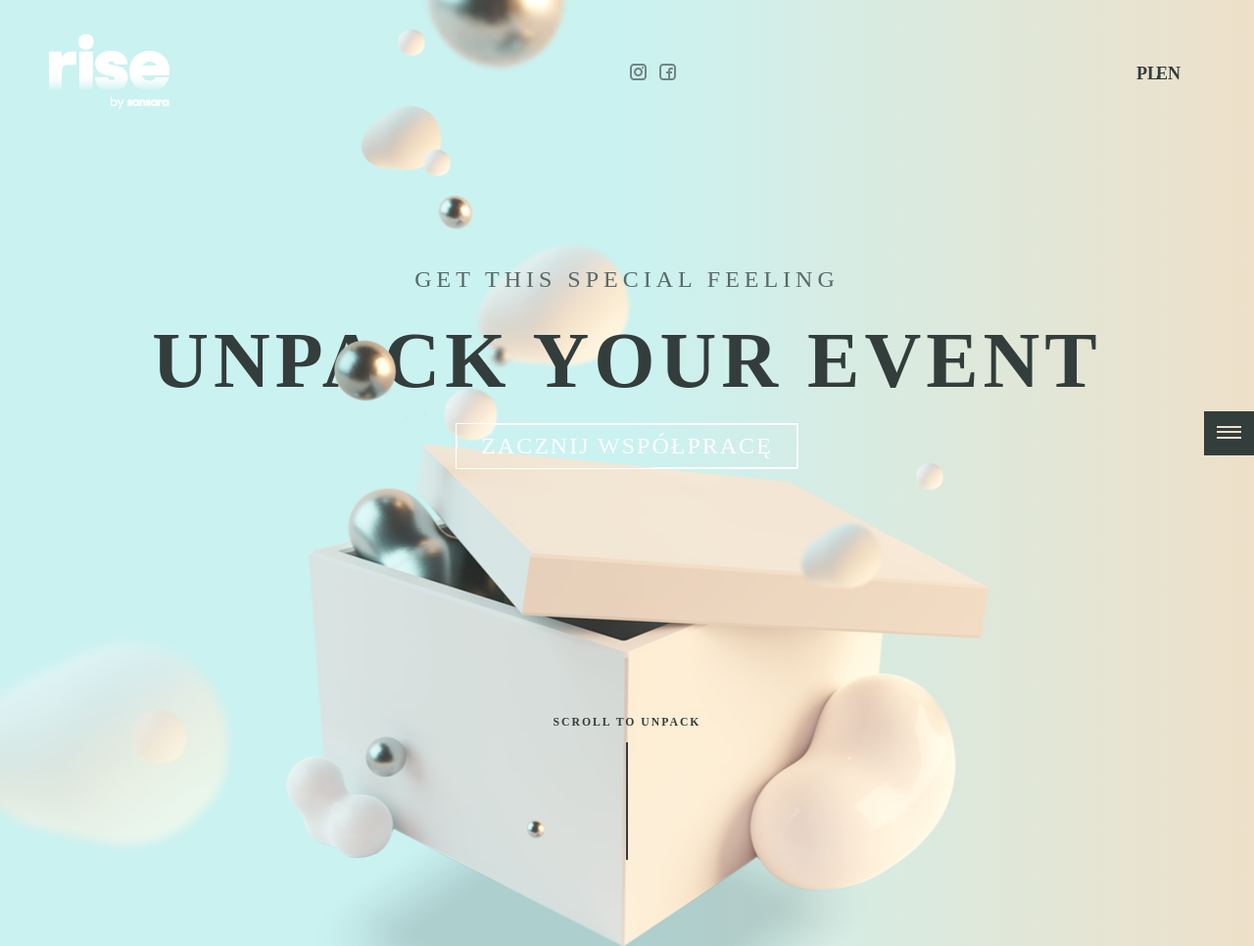
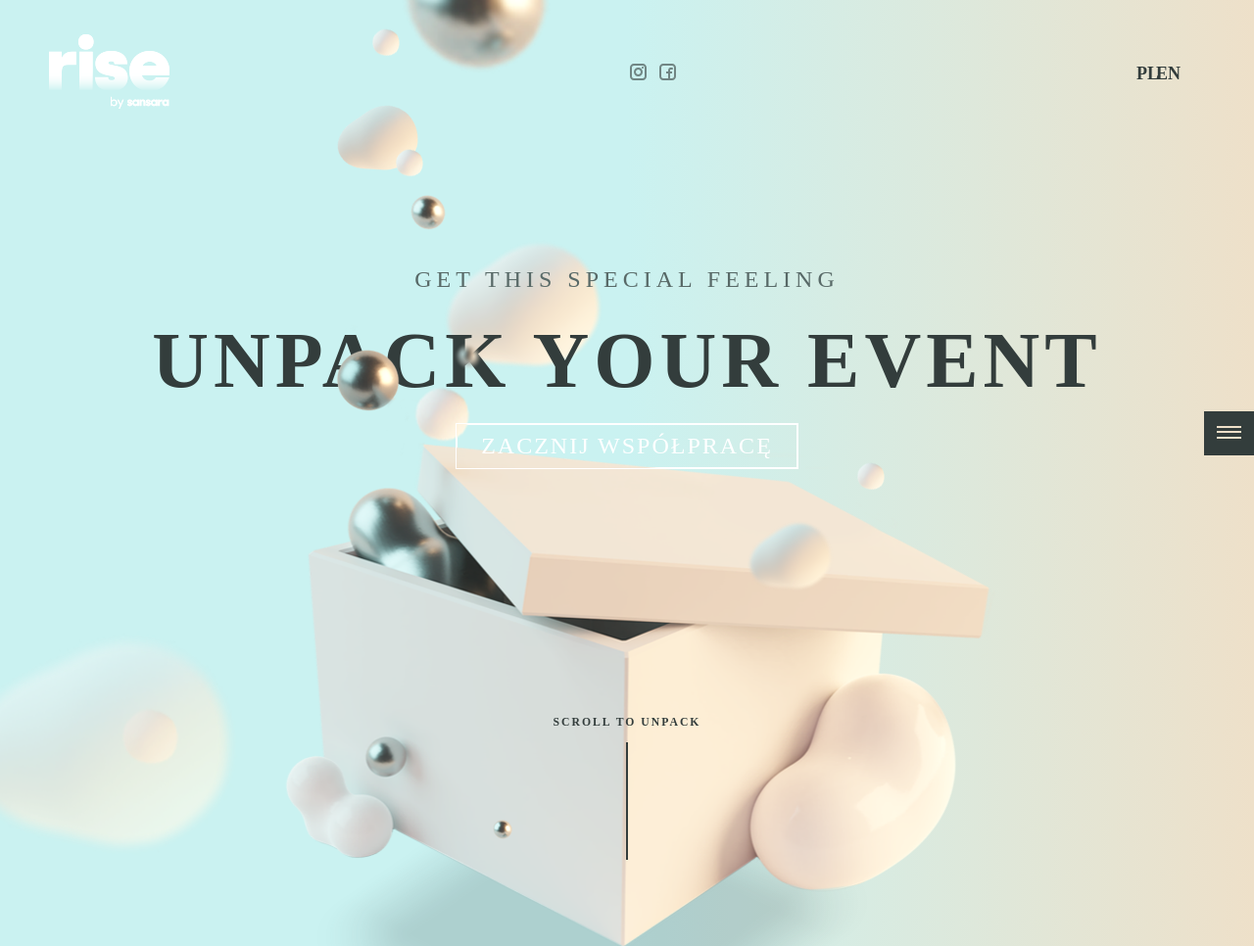
Before and after one commit to Mietlicha/rise, a website: page index.html in a window 1280 px wide. Shown: the top 966 px of the page at 98% size. Drawn offline with Linux system fonts and the light colour scheme; a web font is replaced by a local one.

Commit message:
set in %  decoration elements

```diff
--- a/sass/_base.scss
+++ b/sass/_base.scss
@@ -32,7 +32,9 @@ body {
 }
 
 .container {
-  max-width: 1350px;
-  margin: 3.5rem auto 0 auto;
+  max-width: 1366px;
+  padding: 3.5rem 0;
+  margin: 0 auto;
   // background: red;
+  // position: relative;
 }
--- a/sass/_decoration.scss
+++ b/sass/_decoration.scss
@@ -5,59 +5,60 @@
 
   &-1 {
     top: 0;
-    left: 43rem;
+    left: 32%;
     z-index: -1;
   }
 
   &-2 {
-    left: 40.5rem;
+    left: 29.6%;
     top: 2.8rem;
+    z-index: -1;
   }
 
   &-3 {
-    left: 36.8rem;
+    left: 26.9%;
     top: 10.7rem;
   }
 
   &-4 {
+    left: 31.5%;
     top: 15.1rem;
-    left: 43.1rem;
   }
 
   &-5 {
-    left: 44.7rem;
+    left: 32.7%;
     top: 19.9rem;
   }
 
   &-6 {
-    left: 48.3rem;
+    left: 35.3%;
     top: 24.5rem;
   }
 
   &-7 {
-    left: 49.5rem;
+    left: 36.2%;
     top: 34.9rem;
     z-index: 1;
   }
 
   &-8 {
-    left: 34.1rem;
-    top: 34.7rem;
+    left: 26.9%;
+    top: 35.7rem;
     z-index: 1;
   }
 
   &-9 {
-    left: 45.1rem;
+    left: 33%;
     top: 39.3rem;
   }
 
   &-10 {
-    left: 93.4rem;
+    left: 68.3%;
     top: 47.1rem;
   }
 
   &-11 {
-    left: 13.2rem;
+    left: 9.6%;
     top: 72.1rem;
   }
 
@@ -67,12 +68,12 @@
   }
 
   &-13 {
-    left: 81.4rem;
+    left: 59.5%;
     top: 53.1rem;
   }
 
   &-14 {
-    left: 53.7rem;
+    left: 39.3%;
     top: 83.7rem;
   }
 }
```
Also changed, not shown: css/style.css.
